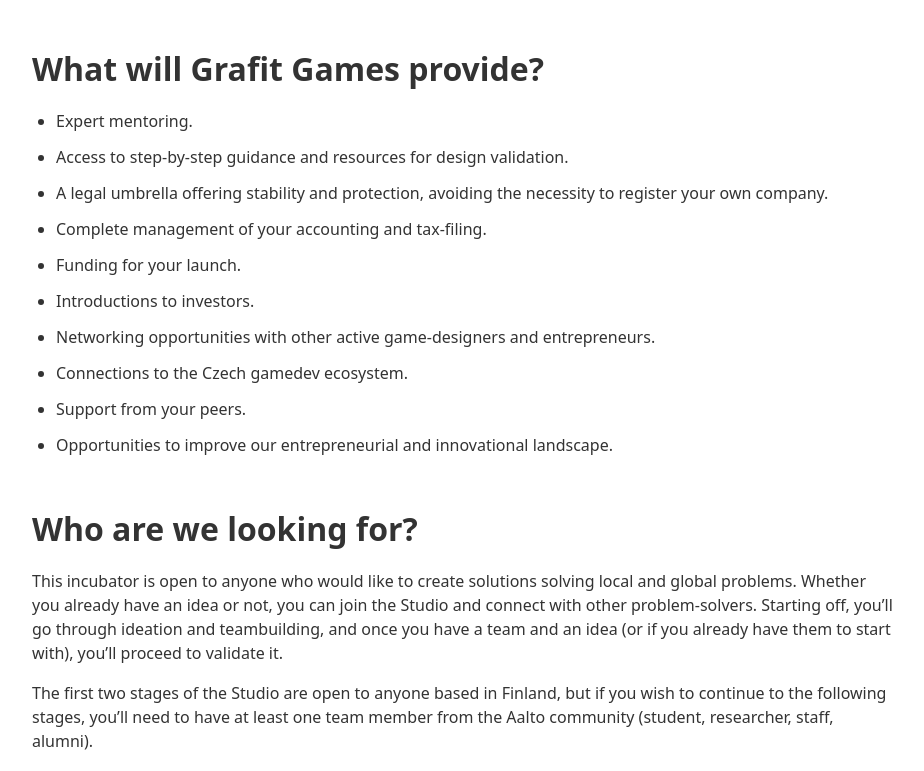
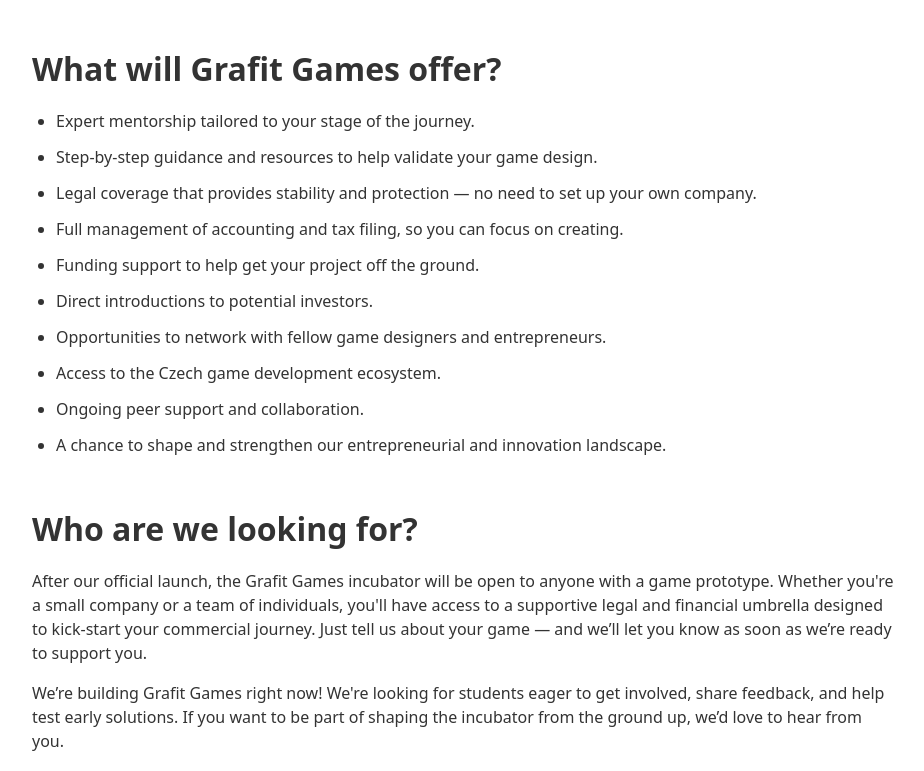
Before and after one commit to CernaSam/grafit-games-web, a plain HTML site: page index.html in a window 1280 px wide. Shown: the part 1849-2620 px from the top of the page, without its empty margins (176-1100 px from the left). Drawn offline with Linux system fonts and the light colour scheme.

Commit message:
Improving text.

```diff
--- a/index.html
+++ b/index.html
@@ -52,24 +52,25 @@
             </div>
             <div class="infos">
                 <div class="info">
-                    <h3>What will Grafit Games provide?</h3>
+                    <h3>What will Grafit Games offer?</h3>
                     <ul>
-                        <li>Expert mentoring.</li>
-                        <li>Access to step-by-step guidance and resources for design validation.</li>
-                        <li>A legal umbrella offering stability and protection, avoiding the necessity to register your own company.</li>
-                        <li>Complete management of your accounting and tax-filing.</li>
-                        <li>Funding for your launch.</li>
-                        <li>Introductions to investors.</li>
-                        <li>Networking opportunities with other active game-designers and entrepreneurs.</li>
-                        <li>Connections to the Czech gamedev ecosystem.</li>
-                        <li>Support from your peers.</li>
-                        <li>Opportunities to improve our entrepreneurial and innovational landscape.</li>
+                        <li>Expert mentorship tailored to your stage of the journey.</li>
+                        <li>Step-by-step guidance and resources to help validate your game design.</li>
+                        <li>Legal coverage that provides stability and protection — no need to set up your own company.</li>
+                        <li>Full management of accounting and tax filing, so you can focus on creating.</li>
+                        <li>Funding support to help get your project off the ground.</li>
+                        <li>Direct introductions to potential investors.</li>
+                        <li>Opportunities to network with fellow game designers and entrepreneurs.</li>
+                        <li>Access to the Czech game development ecosystem.</li>
+                        <li>Ongoing peer support and collaboration.</li>
+                        <li>A chance to shape and strengthen our entrepreneurial and innovation landscape.</li>
                     </ul>
                 </div>
                 <div class="info">
                     <h3>Who are we looking for?</h3>
-                    <p>This incubator is open to anyone who would like to create solutions solving local and global problems. Whether you already have an idea or not, you can join the Studio and connect with other problem-solvers. Starting off, you’ll go through ideation and teambuilding, and once you have a team and an idea (or if you already have them to start with), you’ll proceed to validate it.</p>
-                    <p>The first two stages of the Studio are open to anyone based in Finland, but if you wish to continue to the following stages, you’ll need to have at least one team member from the Aalto community (student, researcher, staff, alumni).</p>
+                    <p>After our official launch, the Grafit Games incubator will be open to anyone with a game prototype. Whether you're a small company or a team of individuals, you'll have access to a supportive legal and financial umbrella designed to kick-start your commercial journey. Just tell us about your game — and we’ll let you know as soon as we’re ready to support you.</p>
+                    <p>We’re building Grafit Games right now! We're looking for students eager to get involved, share feedback, and help test early solutions. If you want to be part of shaping the incubator from the ground up, we’d love to hear from you.
+                    </p>
                 </div>
                 <div class="info">
                     <h3>How will it work?</h3>
```
